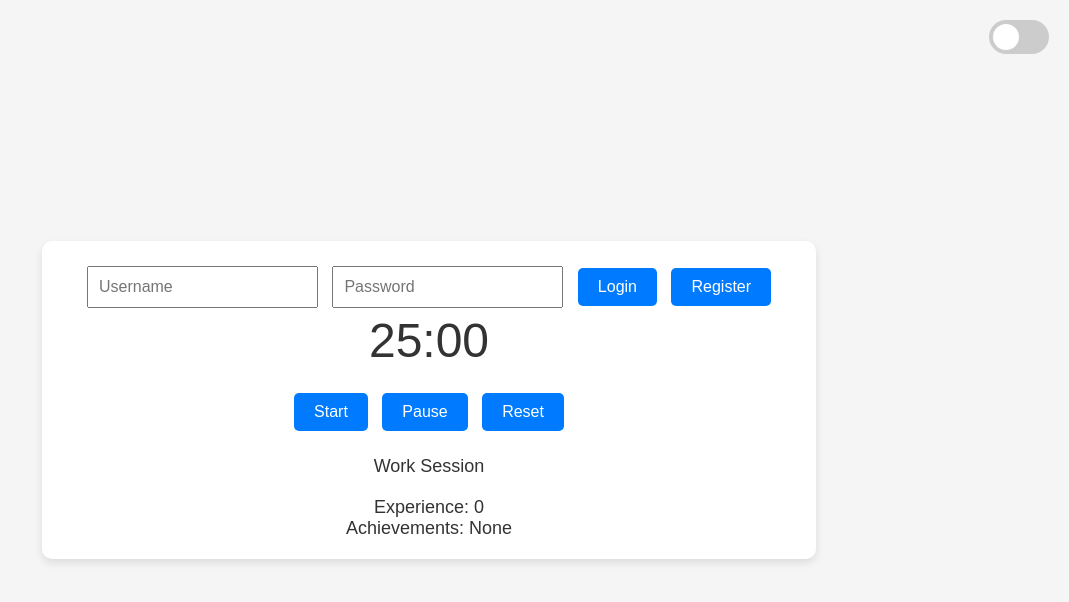
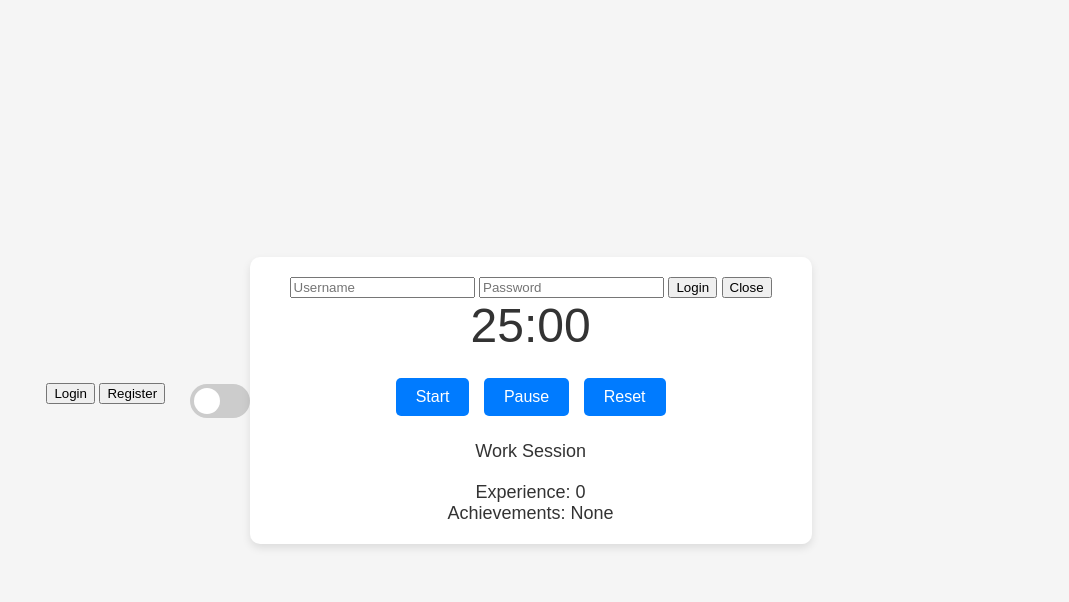
Before and after one commit to parsTroy/pomo, a plain HTML site: page frontend/index.html in a window 1280 px wide. Both pictures are taken after a click on the button "Login". Shown: the whole page, without its empty margins (211-1280 px from the left). Drawn offline with Linux system fonts and the light colour scheme; no server answers.

Commit message:
Update frontend

```diff
--- a/frontend/index.html
+++ b/frontend/index.html
@@ -7,18 +7,23 @@
     <link rel="stylesheet" href="styles.css" />
   </head>
   <body>
-    <div class="container">
-      <div class="auth">
-        <input type="text" id="username" placeholder="Username" />
-        <input type="password" id="password" placeholder="Password" />
-        <button id="login">Login</button>
-        <button id="register">Register</button>
-      </div>
+    <div class="top-bar">
+      <button id="login-btn">Login</button>
+      <button id="register-btn">Register</button>
       <div class="theme-toggle">
         <label class="switch">
           <input type="checkbox" id="theme-toggle-checkbox" />
           <span class="slider round"></span>
         </label>
+      </div>
+    </div>
+    <div class="container">
+      <div class="auth" id="auth-form" style="display: none">
+        <input type="text" id="username" placeholder="Username" />
+        <input type="password" id="password" placeholder="Password" />
+        <button id="login">Login</button>
+        <button id="register">Register</button>
+        <button id="close-auth">Close</button>
       </div>
       <div class="timer">
         <span id="minutes">25</span>:<span id="seconds">00</span>
--- a/frontend/script.js
+++ b/frontend/script.js
@@ -21,6 +21,10 @@ const usernameInput = document.getElementById("username");
 const passwordInput = document.getElementById("password");
 const loginButton = document.getElementById("login");
 const registerButton = document.getElementById("register");
+const loginBtn = document.getElementById("login-btn");
+const registerBtn = document.getElementById("register-btn");
+const closeAuthButton = document.getElementById("close-auth");
+const authForm = document.getElementById("auth-form");
 const experienceDisplay = document.getElementById("experience");
 const achievementsDisplay = document.getElementById("achievements");
 
@@ -100,6 +104,7 @@ async function register() {
     password: passwordInput.value,
   });
   userId = user._id;
+  authForm.style.display = "none";
 }
 
 async function login() {
@@ -110,6 +115,7 @@ async function login() {
   userId = user._id;
   experienceDisplay.textContent = `Experience: ${user.experience}`;
   fetchAchievements();
+  authForm.style.display = "none";
 }
 
 async function trackSession() {
@@ -141,4 +147,20 @@ themeToggleCheckbox.addEventListener("change", toggleTheme);
 registerButton.addEventListener("click", register);
 loginButton.addEventListener("click", login);
 
+loginBtn.addEventListener("click", () => {
+  authForm.style.display = "block";
+  registerButton.style.display = "none";
+  loginButton.style.display = "inline-block";
+});
+
+registerBtn.addEventListener("click", () => {
+  authForm.style.display = "block";
+  loginButton.style.display = "none";
+  registerButton.style.display = "inline-block";
+});
+
+closeAuthButton.addEventListener("click", () => {
+  authForm.style.display = "none";
+});
+
 updateDisplay();
--- a/frontend/styles.css
+++ b/frontend/styles.css
@@ -1,4 +1,3 @@
-/* styles.css */
 :root {
   --bg-color: #f5f5f5;
   --text-color: #333;
@@ -25,6 +24,32 @@ body {
   padding: 20px 40px;
   border-radius: 10px;
   box-shadow: 0 4px 8px var(--container-shadow);
+  position: relative;
+}
+
+/* .top-bar {
+  position: absolute;
+  top: 10px;
+  right: 10px;
+}
+
+.top-bar button {
+  background: var(--button-bg);
+  border: none;
+  color: white;
+  padding: 10px 20px;
+  margin: 5px;
+  border-radius: 5px;
+  cursor: pointer;
+  font-size: 16px;
+}
+
+.top-bar button:hover {
+  background: var(--button-hover-bg);
+}
+
+.auth {
+  margin-top: 20px;
 }
 
 .auth input {
@@ -46,7 +71,7 @@ body {
 
 .auth button:hover {
   background: var(--button-hover-bg);
-}
+} */
 
 .timer {
   font-size: 48px;
@@ -79,9 +104,8 @@ body {
 }
 
 .theme-toggle {
-  position: absolute;
-  top: 20px;
-  right: 20px;
+  display: inline-block;
+  margin-left: 20px;
 }
 
 .switch {
```
